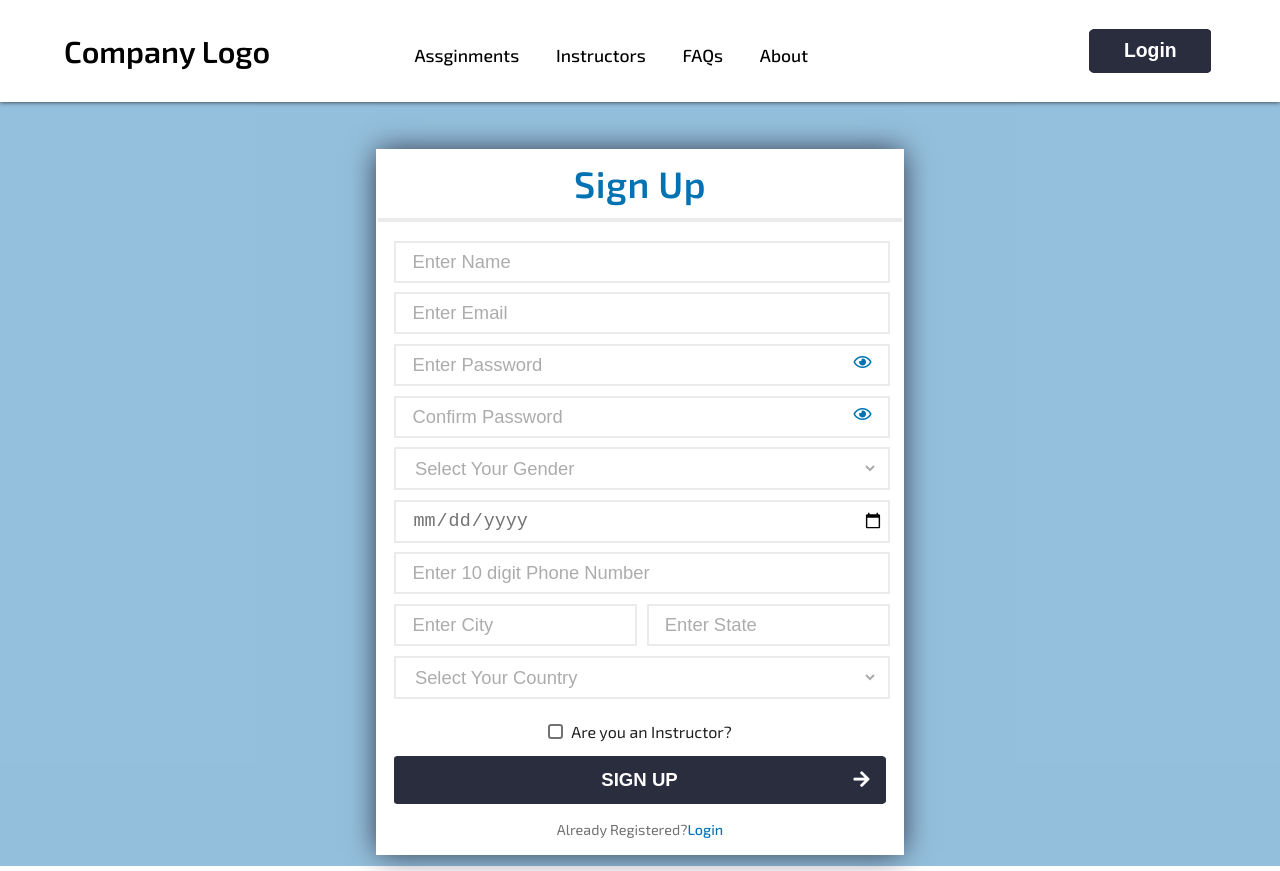
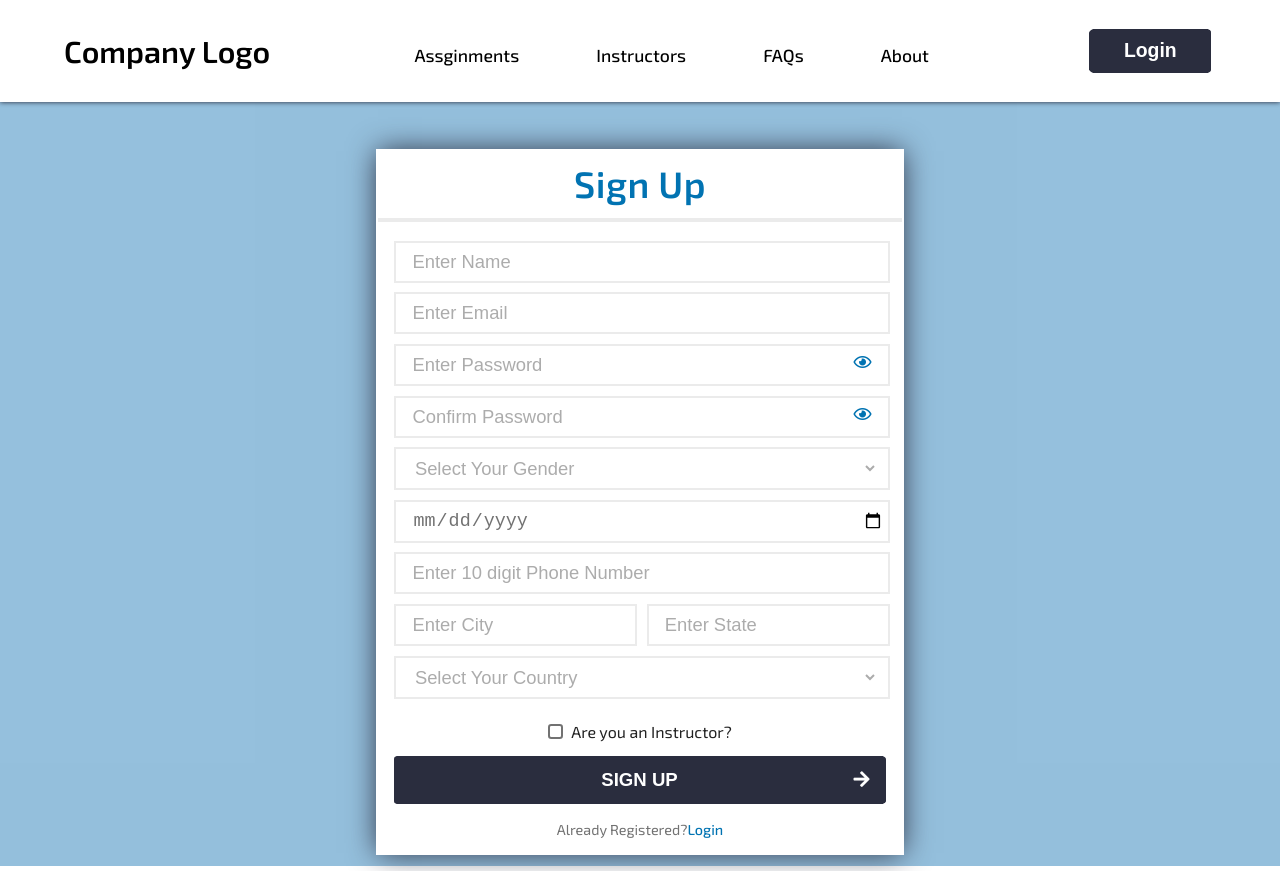
Before and after one commit to soorajarsn/True-exam, a React app: page /signup in a window 1280 px wide. Built offline with nearby package versions, Linux system fonts and the light colour scheme.

Commit message:
remove extra wrapping divs from Nav

```diff
--- a/src/components/Navbar.js
+++ b/src/components/Navbar.js
@@ -34,8 +34,8 @@ function Navbar(props) {
                 <h3 className="smaller">Company Logo</h3>
               </Link>
             </li>
-            <li id="nav-hidden" className="button-and-nav-links-container" aria-hidden="true">
-              <div className="wrapper flex justify-space-between ">
+            <li id="nav-hidden" className="button-and-nav-links-container flex justify-space-between" aria-hidden="true">
+              {/* <div className="wrapper  "> */}
                 <div className="nav-items-container">
                   <ul className="nav-items flex larger-font full-width justify-space-between">
                     <li className="sm-margin-left sm-margin-right">
@@ -80,7 +80,7 @@ function Navbar(props) {
                     </div>
                   </div>
                 )}
-              </div>
+              {/* </div> */}
             </li>
             <li className="lg-hidden">
               <button type="button" data-target="nav-hidden" className="flex" onClick={toggleNav}>
--- a/src/styles/theme.scss
+++ b/src/styles/theme.scss
@@ -548,16 +548,19 @@ a {
             .button-and-nav-links-container {
                 @media (min-width:1000px) {
                     width: 70%;
-
-                    .wrapper {
                         overflow: visible;
 
                         .nav-items-container {
                             position: relative;
                             top: .3rem;
                             width: 50%;
+                            @media (max-width:1800px){
+                                width:65%;
+                            }
+                            @media (min-width:1801px){
+                                width:55%;
+                            }
                         }
-                    }
 
                     .button-group {
                         .button-container {
@@ -599,7 +602,9 @@ a {
                     transform: translateX(100%);
                     transition: transform .2s ease-in-out;
                     background: white;
-
+                    display: flex;
+                    flex-direction: column;
+                    justify-content: space-between;
                     @media (max-width:500px) {
                         width: 100%;
                     }
@@ -620,13 +625,6 @@ a {
 
                     @media (min-width:801px) {
                         width: 40%;
-                    }
-
-                    .wrapper {
-                        height: 100%;
-                        display: flex;
-                        flex-direction: column;
-                        justify-content: space-between;
                     }
 
                     &[aria-hidden="false"] {
@@ -684,7 +682,6 @@ a {
     margin-top:2.5rem;
 
     footer {
-        // font-family: "Exo 2",sans-serif;
         background: $darkBlue;
         font-size: 1.1rem;
         text-align: center;
```
